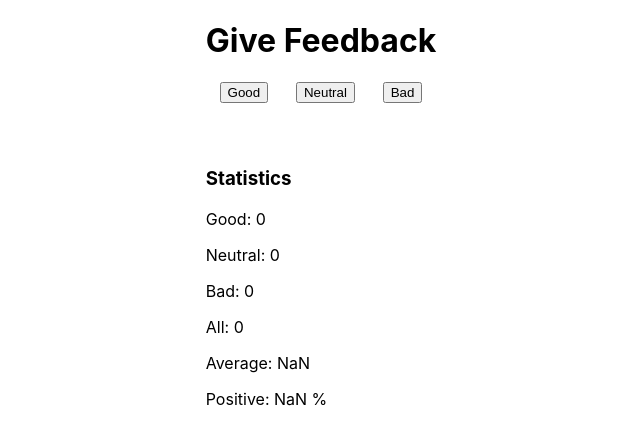
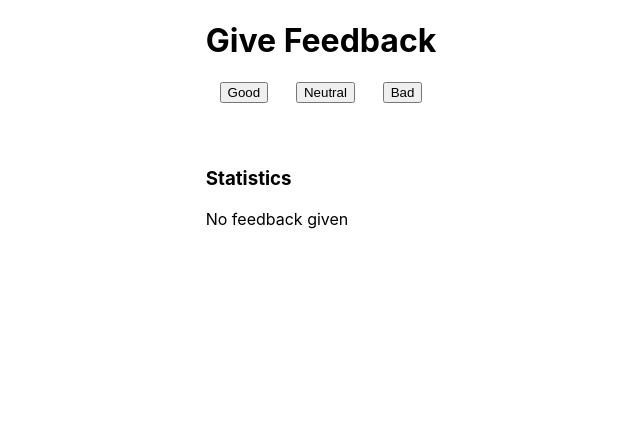
Before and after one commit to dbonach/helsinki-fullstackopen, a React (Create React App) app in the folder part1/unicafe/: page / in a window 1280 px wide. Shown: the top 444 px of the page, without its empty margins (319-959 px from the left). Built offline with nearby package versions, Linux system fonts and the light colour scheme.

Commit message:
Finish 1.9: unicafe step4

```diff
--- a/part1/unicafe/src/App.js
+++ b/part1/unicafe/src/App.js
@@ -7,6 +7,14 @@ const Button = ({ text, onClick }) => {
 }
 
 const Statistics = (props) => {
+  if (props.clicks.total === 0) {
+    return (
+      <div className="stats">
+        <h3>Statistics</h3>
+        <p>No feedback given</p>
+      </div>
+    )
+  }
   return (
     <div className="stats">
       <h3>Statistics</h3>
```
